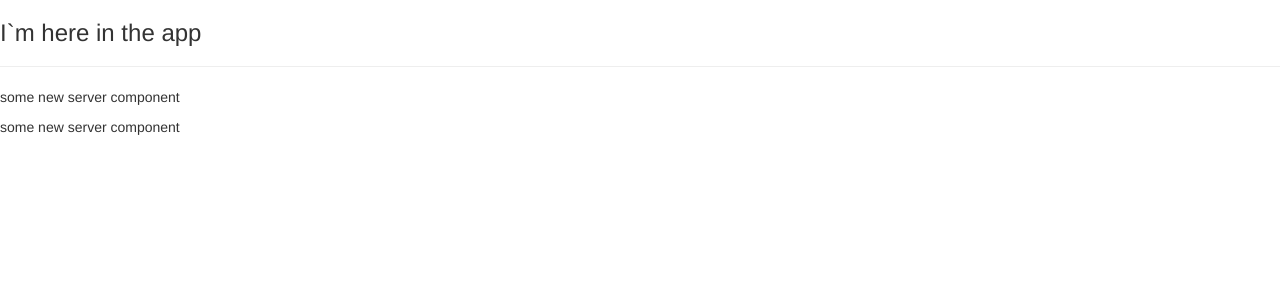
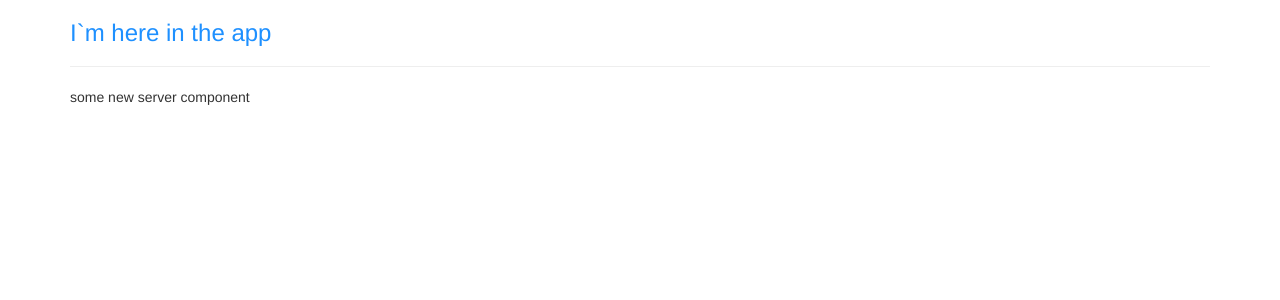
Before and after one commit to GromychAnna/test-udemi-app, an Angular app: page / in a window 1280 px wide. Shown: the top 300 px of the page. Built offline with nearby package versions, Linux system fonts and the light colour scheme.

Commit message:
Another way of styling

```diff
--- a/src/app/app.component.html
+++ b/src/app/app.component.html
@@ -1,3 +1,9 @@
-<h3>I`m here in the app</h3>
-<hr>
-<app-servers></app-servers>
+<div class="container">
+  <div class="row">
+    <div class="col-md-12">
+      <h3>I`m here in the app</h3>
+      <hr>
+      <app-servers></app-servers>
+    </div>
+  </div>
+</div>
--- a/src/app/app.component.ts
+++ b/src/app/app.component.ts
@@ -3,7 +3,12 @@
 @Component({
   selector: 'app-root',
   templateUrl: './app.component.html',
-  styleUrls: ['./app.component.css']
+  //styleUrls: ['./app.component.css']
+  styles: [`
+    h3 {
+      color: dodgerblue;
+    }
+  `]
 })
 export class AppComponent {
 }
--- a/src/app/servers/servers.component.ts
+++ b/src/app/servers/servers.component.ts
@@ -2,7 +2,7 @@
 
 @Component({
   selector: 'app-servers',
-  templateUrl: './servers.component.html',
+  template: '<app-server></app-server>',
   styleUrls: ['./servers.component.css']
 })
 export class ServersComponent implements OnInit {
```
